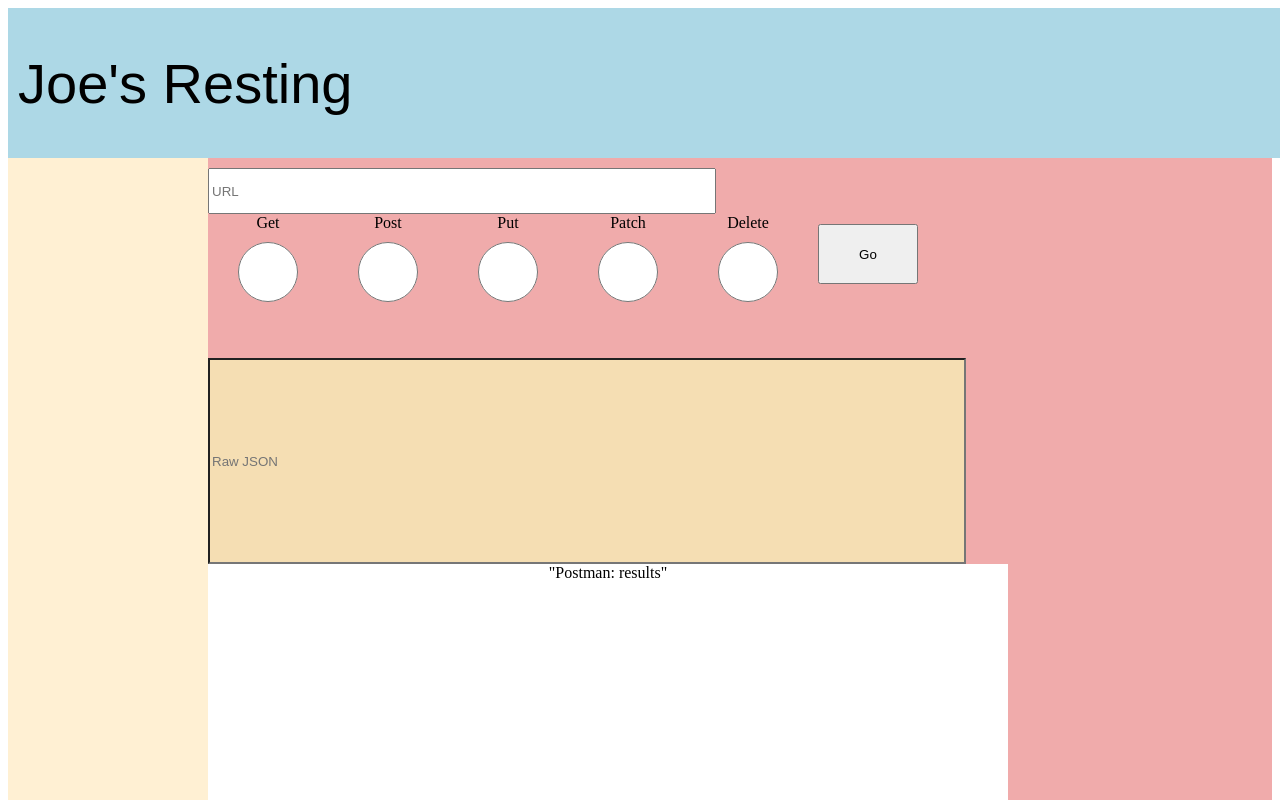
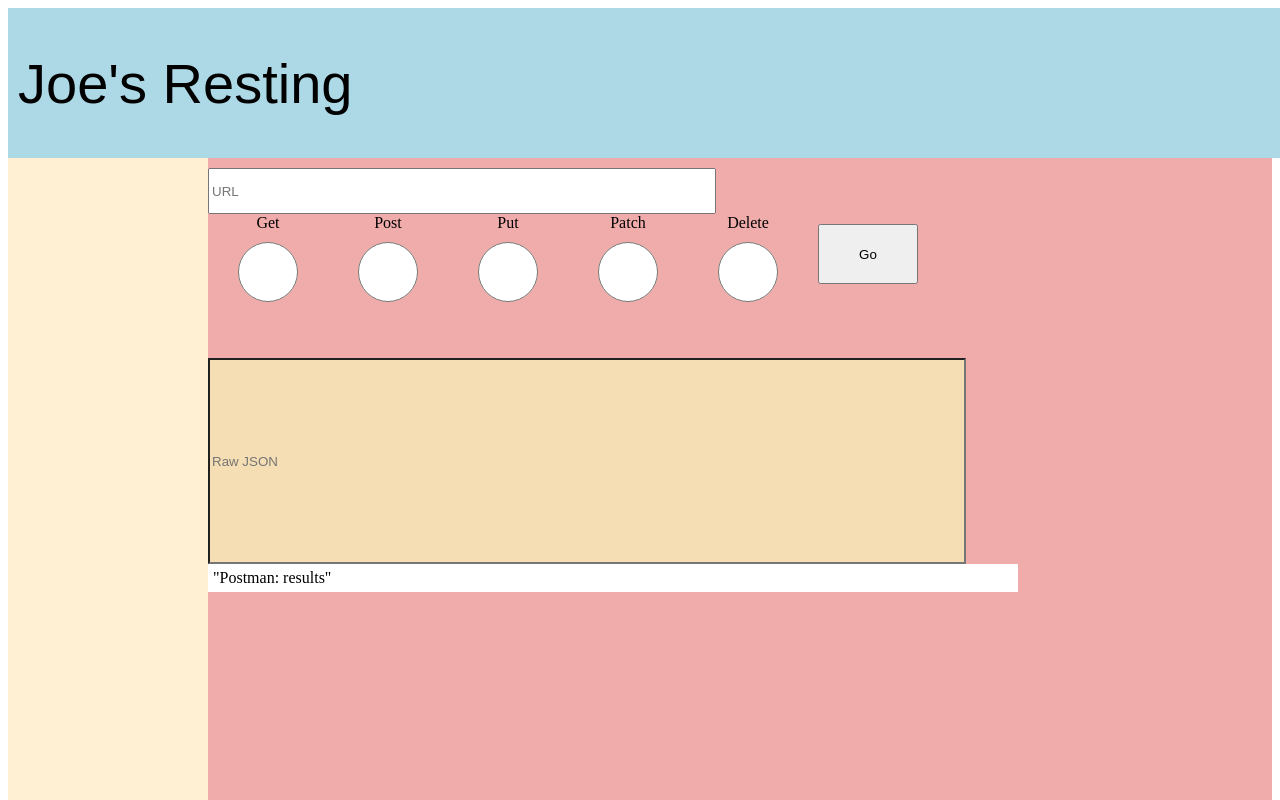
Before and after one commit to jdavisfsdev/FE-LAB--04, a React app: page / in a window 1280 px wide. Shown: the top 800 px of the page. Built offline with nearby package versions, Linux system fonts and the light colour scheme.

Commit message:
fixed data displaying outside of results box

```diff
--- a/src/components/ResponseBody.jsx
+++ b/src/components/ResponseBody.jsx
@@ -5,7 +5,7 @@ import ResponseBodyCSS from './ResponseBody.module.css';
 export default function ResponseBody({ results }) {
   return (
     <div className={ResponseBodyCSS.body} name="results" value={results}>
-      {JSON.stringify(results)}
+      {JSON.stringify(results, null, 3)}
     </div>
   );
 }
--- a/src/components/ResponseBody.module.css
+++ b/src/components/ResponseBody.module.css
@@ -1,7 +1,12 @@
 .body {
     background: rgb(255, 255, 255);
     width: 800px;
-    height: 400px;
+    max-width: 800px;
+    overflow: scroll;
+
     display: flex;
+    flex-direction: column;
     justify-content: center;
+    padding: 5px;
+    white-space: pre-line;
 }
--- a/src/container/MainRest.jsx
+++ b/src/container/MainRest.jsx
@@ -13,7 +13,7 @@ const fetchFunction = async (url, method, raw) => {
       body: JSON.stringify(raw)
     });
     const json = await res.json();
-    console.log('this is body', raw);
+    console.log(method);
     return json;
   }
   const res = await fetch(url);
```
